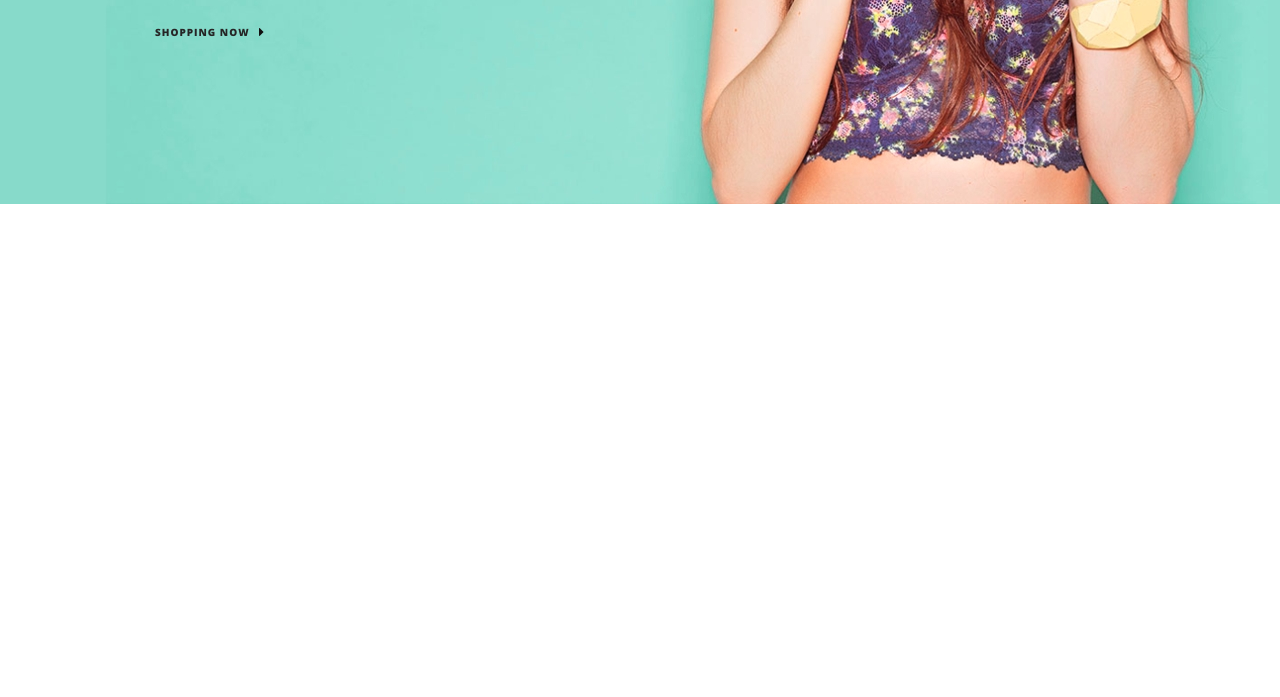
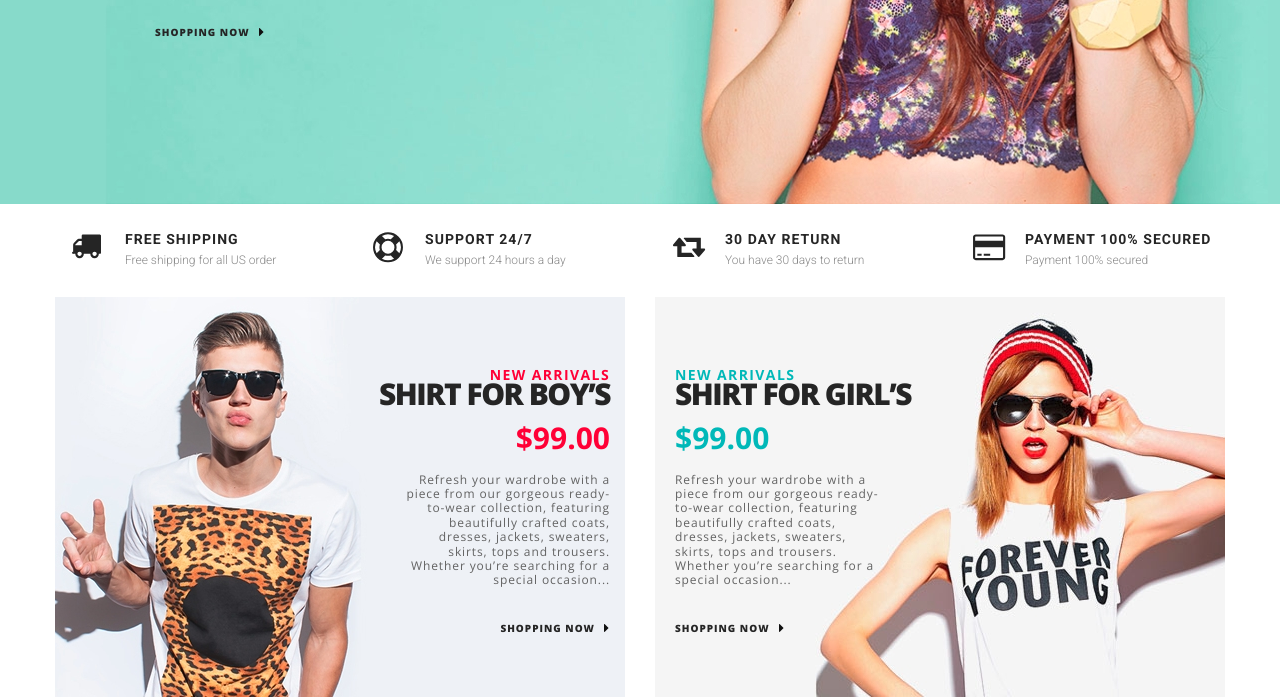
Before and after one commit to valerij-konoplev/mstore, a website: page index.html in a window 1280 px wide. Shown: the part 541-1238 px from the top of the page. Before the commit the page ends 800 px from the top, so only its background shows below. Drawn offline with nearby package versions, Linux system fonts and the light colour scheme; files that its build step writes are made by us from their sources; files whose address does not match are found by name.

Commit message:
features

```diff
--- a/index.html
+++ b/index.html
@@ -50,12 +50,44 @@
   <main>
     <section class="intro">
       <div class="intro__container">
-        <span class="intro__slogan">We make it easy to exprience creativity</span>
+        <span class="intro__slogan">We make it easy to experience creativity</span>
         <h1 class="intro__heading">Stylish new design.</h1>
         <p class="intro__desc">Order online and have your products delivered to your  closest store for free...</p>
         <a href="#" class="button">Shopping now</a>
       </div>
     </section>
+    <section class="garanties">
+      <div class="garanties__item">
+        <h3>Free shipping</h3>
+        <p>Free shipping for all US order</p>
+      </div>
+      <div class="garanties__item">
+        <h3>Support 24/7</h3>
+        <p>We support 24 hours a day</p>
+      </div>
+      <div class="garanties__item">
+        <h3>30 Day Return</h3>
+        <p>You have 30 days to return</p>
+      </div>
+      <div class="garanties__item">
+        <h3>Payment 100% secured</h3>
+        <p>Payment 100% secured</p>
+      </div>
+    </section>
+    <section class="features">
+      <article class="features__item">
+        <h2><span>New arrivals</span><br>shirt for boy’s</h2>
+        <span class="features__price">$99.00</span>
+        <p>Refresh your wardrobe with a piece from our gorgeous ready-to-wear collection, featuring beautifully crafted coats, dresses, jackets, sweaters, skirts, tops and trousers. Whether you’re searching for a special occasion...</p>
+        <a href="#" class="button">Shopping now</a>
+      </article>
+      <article class="features__item">
+        <h2><span>New arrivals</span><br>shirt for girl’s</h2>
+        <span class="features__price">$99.00</span>
+        <p>Refresh your wardrobe with a piece from our gorgeous ready-to-wear collection, featuring beautifully crafted coats, dresses, jackets, sweaters, skirts, tops and trousers. Whether you’re searching for a special occasion...</p>
+        <a href="#" class="button">Shopping now</a>
+      </article>
+    </section>
   </main>
 </body>
 </html>
--- /dev/null
+++ b/src/scss/_features.scss
@@ -0,0 +1,90 @@
+.features {
+  @include container;
+  @include margin-center;
+  display: flex;
+  justify-content: space-between;
+
+  &__item {
+    width: 570px;
+    height: 400px;
+    padding: 20px;
+    display: flex;
+    flex-direction: column;
+
+    h2 {
+      margin-top: 40px;
+      margin-bottom: 15px;
+      font-family: $font-open-sans;
+      font-size: 30px;
+      font-weight: 800;
+      line-height: 0.8;
+      letter-spacing: -1.5px;
+      color: $color-text-primary-darker;
+      text-transform: uppercase;
+
+      span {
+        font-size: 14px;
+        font-weight: 700;
+        letter-spacing: 1.4px;
+        line-height: 1;
+      }
+    }
+
+    .features__price {
+      margin-bottom: 5px;
+      font-family: $font-open-sans;
+      font-size: 30px;
+      font-weight: 700;
+      text-transform: uppercase;
+    }
+
+    p {
+      margin-bottom: 35px;
+      width: 205px;
+      font-family: $font-open-sans;
+      font-size: 12px;
+      font-weight: 300;
+      line-height: 1.2;
+      letter-spacing: 0.9px;
+      color: #636363;
+    }
+
+    &:nth-of-type(1) {
+      padding-right: 15px;
+      align-items: flex-end;
+      background-image: url('../images/features-1.jpg');
+
+      h2 {
+        text-align: end;
+
+        span {
+          color: #ff0036;
+        }
+      }
+
+      .features__price {
+        color: #ff0036;
+      }
+
+      p {
+        text-align: end;
+      }
+
+      .button {
+        margin-right: 15px;
+      }
+    }
+
+    &:nth-of-type(2) {
+      background-image: url('../images/features-2.jpg');
+
+      h2 > span {
+        color: #00b8b8;
+      }
+
+      .features__price {
+        color: #00b8b8;
+      }
+    }
+  }
+}
--- a/src/scss/main.scss
+++ b/src/scss/main.scss
@@ -6,6 +6,8 @@
 @import 'main-nav';
 @import 'user-block';
 @import 'intro';
+@import 'garanties';
+@import 'features';
 
 *,
 *::before,
```
